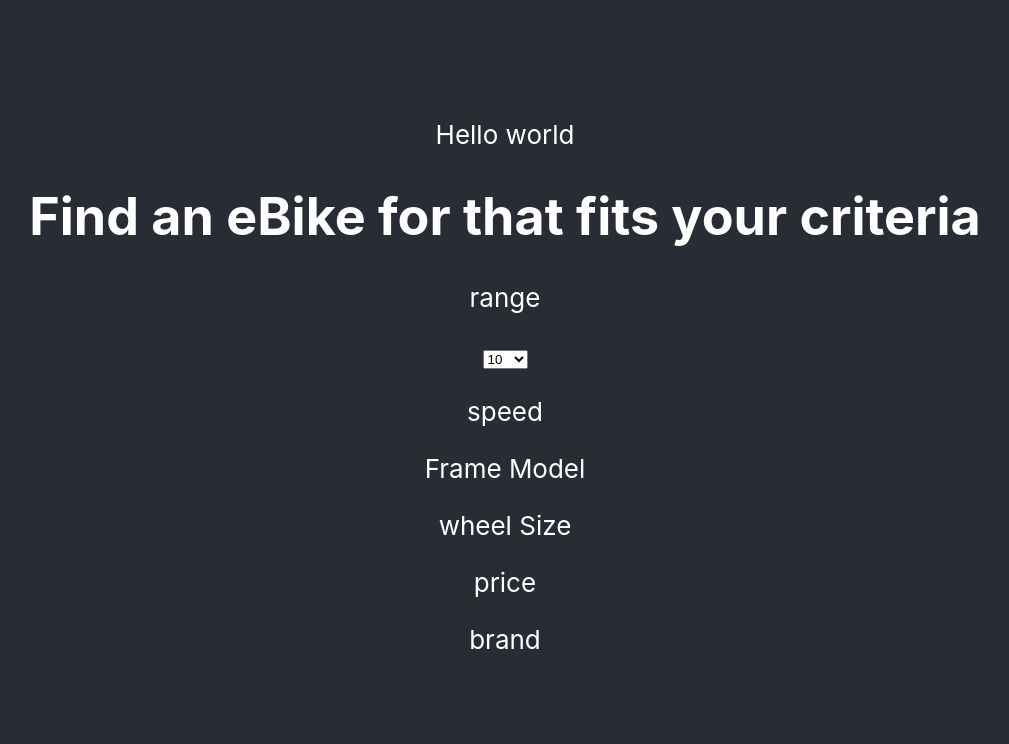
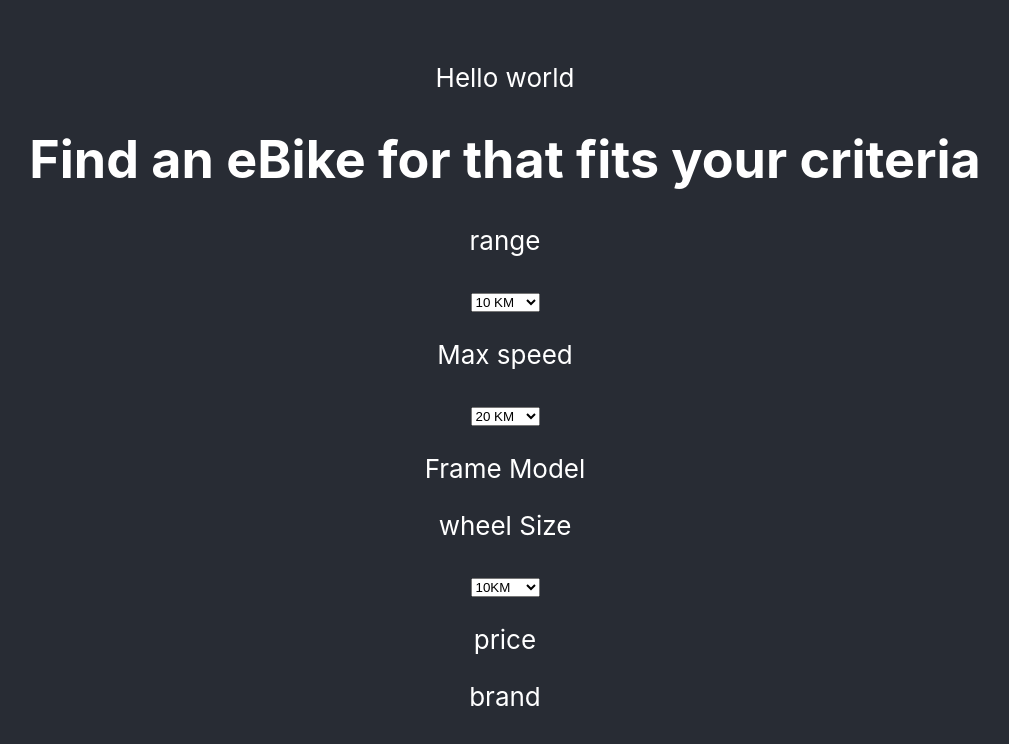
Before and after one commit to Charlesdigital/ecommerce, a React (Create React App) app: page / in a window 1280 px wide. Shown: the top 744 px of the page, without its empty margins (135-1144 px from the left). Built offline with nearby package versions, Linux system fonts and the light colour scheme.

Commit message:
add Max speed option

```diff
--- a/src/components/field.jsx
+++ b/src/components/field.jsx
@@ -5,17 +5,36 @@ function field() {
     <div>
         <h1>Find an eBike for that fits your criteria</h1>
     <p>range</p>
-<select id="cars">
-  <option value="10">10</option>
-  <option value="20">20</option>
-  <option value="30">30</option>
-  <option value="40">40</option>
-  <option value="50">50+</option>
+<select>
+  <option value="10">10 KM</option>
+  <option value="20">20 KM</option>
+  <option value="30">30 KM</option>
+  <option value="40">40 KM</option>
+  <option value="50">50 KM</option>
+  <option value="60">60+ KM</option>
+
 </select>
-    <p>speed</p>
+    <p>Max speed</p>
+    <select>
+  <option value="20">20 KM</option>
+  <option value="32">32 KM</option>
+  <option value="45">45 KM</option>
+  <option value="46">45+ KM</option>
+
+</select>
     <p>Frame Model</p>
     <p>wheel Size</p>
+    <select>
+  <option value="10">10KM</option>
+  <option value="20">20KM</option>
+  <option value="30">30KM</option>
+  <option value="40">40KM</option>
+  <option value="50">50KM</option>
+  <option value="60">60+ KM</option>
+
+</select>
     <p>price</p>
+
     <p>brand</p>
     </div>
   )
```
